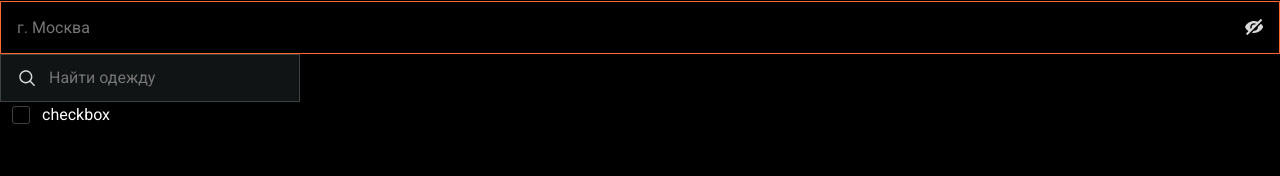
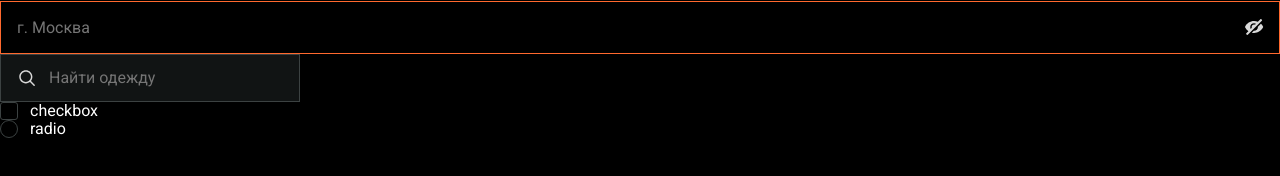
Before and after one commit to winder10fps/Abibas_frontend, a React (Vite) app: page / in a window 1280 px wide. Shown: the part 184-360 px from the top of the page. Built offline with nearby package versions, Linux system fonts and the light colour scheme.

Commit message:
RadioButton

```diff
--- a/src/pages/home/ui/HomePage.tsx
+++ b/src/pages/home/ui/HomePage.tsx
@@ -1,5 +1,4 @@
-import { Input, SearchInput, Text } from "@/shared/ui"
-import { Checkbox } from "@/shared/ui/Checkbox/Checkbox";
+import { Checkbox, Input, Radio, SearchInput, Text } from "@/shared/ui"
 import { useRef, useState } from "react"
 
 export const HomePage = () => {
@@ -13,6 +12,7 @@ export const HomePage = () => {
       <Input id="input" label="Инпут" placeholder="г. Москва" type="password" errorMessage="dwce" />
       <SearchInput ref={ref} value={query} onChange={(e) => setQuery(e.target.value)} onClear={() => setQuery('')} />
       <Checkbox label="checkbox"/>
+      <Radio label="radio"/>
     </>
   )
 }
--- a/src/shared/ui/Checkbox/Checkbox.css
+++ b/src/shared/ui/Checkbox/Checkbox.css
@@ -1,7 +1,6 @@
 .checkbox {
-  display: inline-flex;
+  display: flex;
   align-items: center;
-  gap: 12px;
   cursor: pointer;
 }
 
@@ -17,6 +16,8 @@
   border: var(--border-secondary);
   display: inline-flex;
   border-radius: 3px;
+  margin-right: 12px;
+
 }
 
 .checkbox .checkmark-icon {
@@ -30,7 +31,8 @@
   opacity: 1;
 }
 
-.checkbox-native:checked+.checkbox-custom {
+.checkbox-native:checked+.checkbox-custom,
+.checkbox.errored .checkbox-custom {
   border-color: var(--color-accent);
 }
 
@@ -42,3 +44,7 @@
   border-color: var(--color-accent);
   opacity: .9;
 }
+
+.checkbox.errored span {
+  color: var(--color-accent);
+}
--- /dev/null
+++ b/src/shared/ui/Radio/Radio.css
@@ -0,0 +1,46 @@
+.radio {
+  display: flex;
+  align-items: center;
+  cursor: pointer;
+}
+
+.radio-native {
+  width: 0;
+  height: 0;
+}
+
+.radio-circle {
+  width: 18px;
+  height: 18px;
+  border: var(--border-secondary);
+  border-radius: 50%;
+  display: flex;
+  align-items: center;
+  justify-content: center;
+}
+
+.radio-dot {
+  display: flex;
+  width: 10px;
+  height: 10px;
+  background-color: var(--color-accent);
+  border-radius: 50%;
+  opacity: 0;
+  transition: opacity var(--transition-fast);
+}
+
+.radio-label {
+  margin-left: 12px;
+}
+
+.radio-native:checked+.radio-circle {
+  border-color: var(--color-accent);
+}
+
+.radio:hover .radio-native+.radio-circle {
+  border-color: var(--color-accent);
+}
+
+.radio-native:checked+.radio-circle .radio-dot {
+  opacity: 1;
+}
--- /dev/null
+++ b/src/shared/ui/Radio/Radio.tsx
@@ -0,0 +1,42 @@
+import { type ComponentPropsWithRef } from 'react'
+import { Text } from '@/shared/ui'
+import './Radio.css'
+
+type RadioProps = ComponentPropsWithRef<'input'> & {
+  label?: string
+}
+
+export const Radio = ({
+  label,
+  className = '',
+  id,
+  ref,
+  ...props
+}: RadioProps) => {
+  return (
+    <label
+      htmlFor={id}
+      className={`radio ${className}`}
+    >
+      <input
+        id={id}
+        ref={ref}
+        type='radio'
+        className='radio-native'
+        {...props}
+      />
+
+      <span className="radio-circle" aria-hidden="true">
+        <span className="radio-dot" />
+      </span>
+      {label &&
+        <Text
+          color='light'
+          size='default'
+          className='radio-label'
+        >{label}
+        </Text>
+      }
+    </label>
+  )
+}
--- a/src/shared/ui/Text/Text.tsx
+++ b/src/shared/ui/Text/Text.tsx
@@ -5,15 +5,17 @@ type TextProps = {
   size: 'big' | 'default' | 'mini' | 'micro'
   color: 'foreground' | 'light' | 'accent'
   children: ReactNode
+  className?: string
 }
 
 export const Text = ({
   size,
   color,
-  children
+  children,
+  className = ''
 }: TextProps) => {
   return (
-    <span className={`text ${size} ${color}`}>
+    <span className={`text ${size} ${color} ${className}`}>
       {children}
     </span>
   )
--- a/src/shared/ui/index.ts
+++ b/src/shared/ui/index.ts
@@ -2,3 +2,5 @@ export { Button } from './Button/Button'
 export { Text } from './Text/Text'
 export { Input } from './Input/Input'
 export { SearchInput } from './SearchInput/SearchInput'
+export { Checkbox } from './Checkbox/Checkbox'
+export { Radio } from './Radio/Radio'
```
